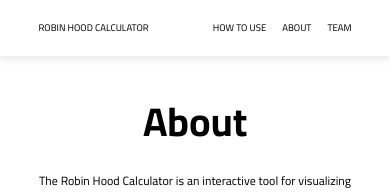
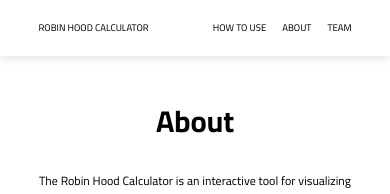
Before and after one commit to Amandabru/RobinHoodCalc, a React (Create React App) app: page /about in a window 390 px wide. Shown: the top 194 px of the page. Built offline with nearby package versions, Linux system fonts and the light colour scheme.

Commit message:
change about title size

```diff
--- a/src/Pages/About/about.css
+++ b/src/Pages/About/about.css
@@ -85,4 +85,8 @@
   .diamondStyle {
     font-size: 130%;
   }
+
+  .titleAbout {
+    font-size: 30px;
+  }
 }
```
